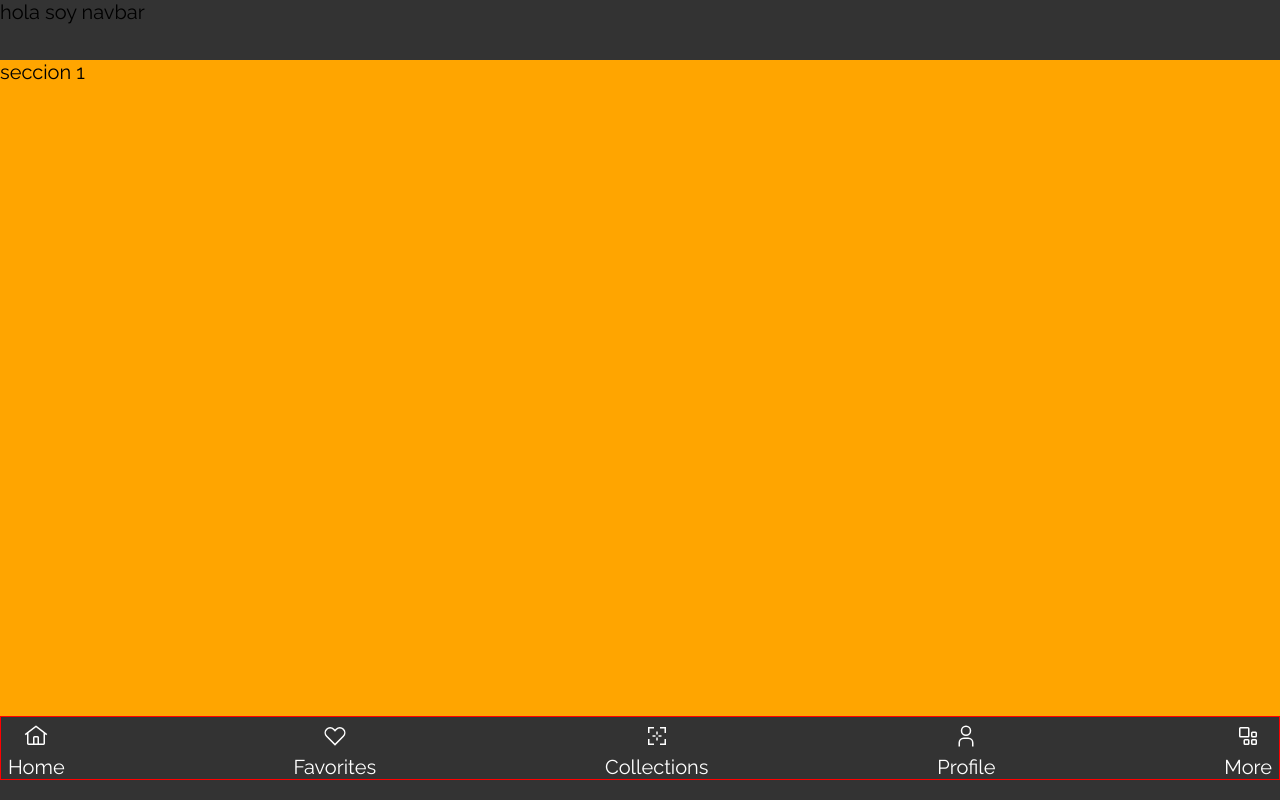
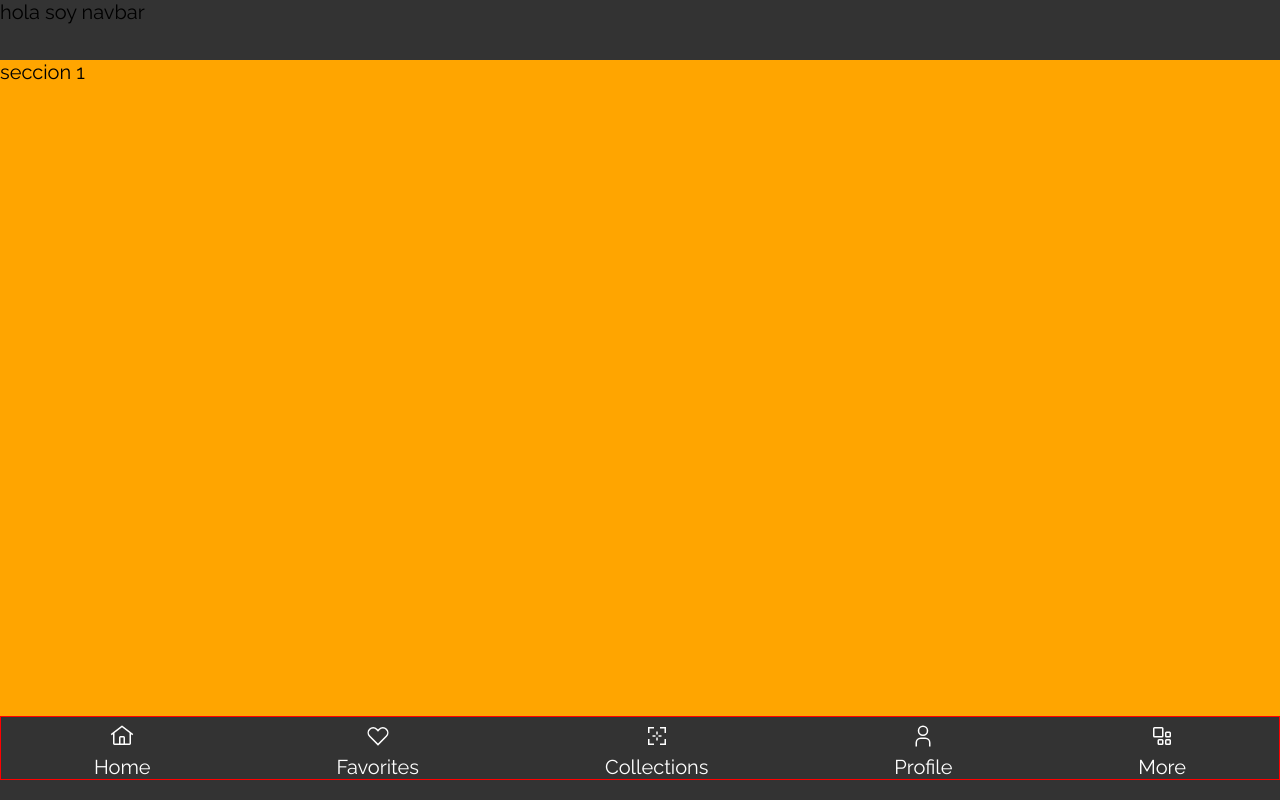
Before and after one commit to anmedina-arg/tabBar, a React (Vite) app: page / in a window 1280 px wide. Built offline with nearby package versions, Linux system fonts and the light colour scheme.

Commit message:
adding flex-grow

```diff
--- a/src/component/tab/tab.css
+++ b/src/component/tab/tab.css
@@ -4,6 +4,8 @@
 	flex-direction: column;
 	align-items: center;
 	text-decoration: none;
+	flex-grow: 1;
+	flex-shrink: 0;
 }
 
 .tabIcon {
--- a/src/component/tabBar/tabBar.css
+++ b/src/component/tabBar/tabBar.css
@@ -1,6 +1,5 @@
 .tabBarContainer {
 	border: 1px solid red;
-	padding-inline: 7px;
 }
 
 .tabBarListItems {
```
